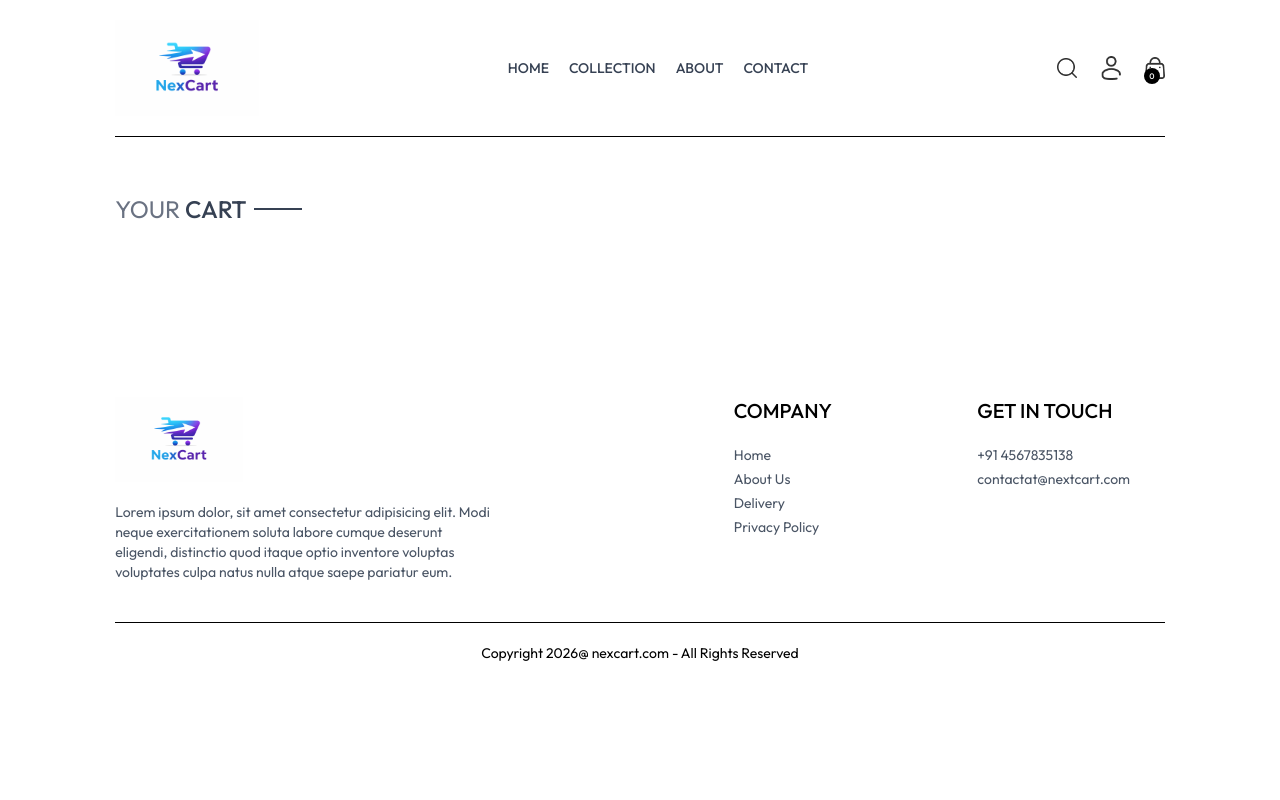
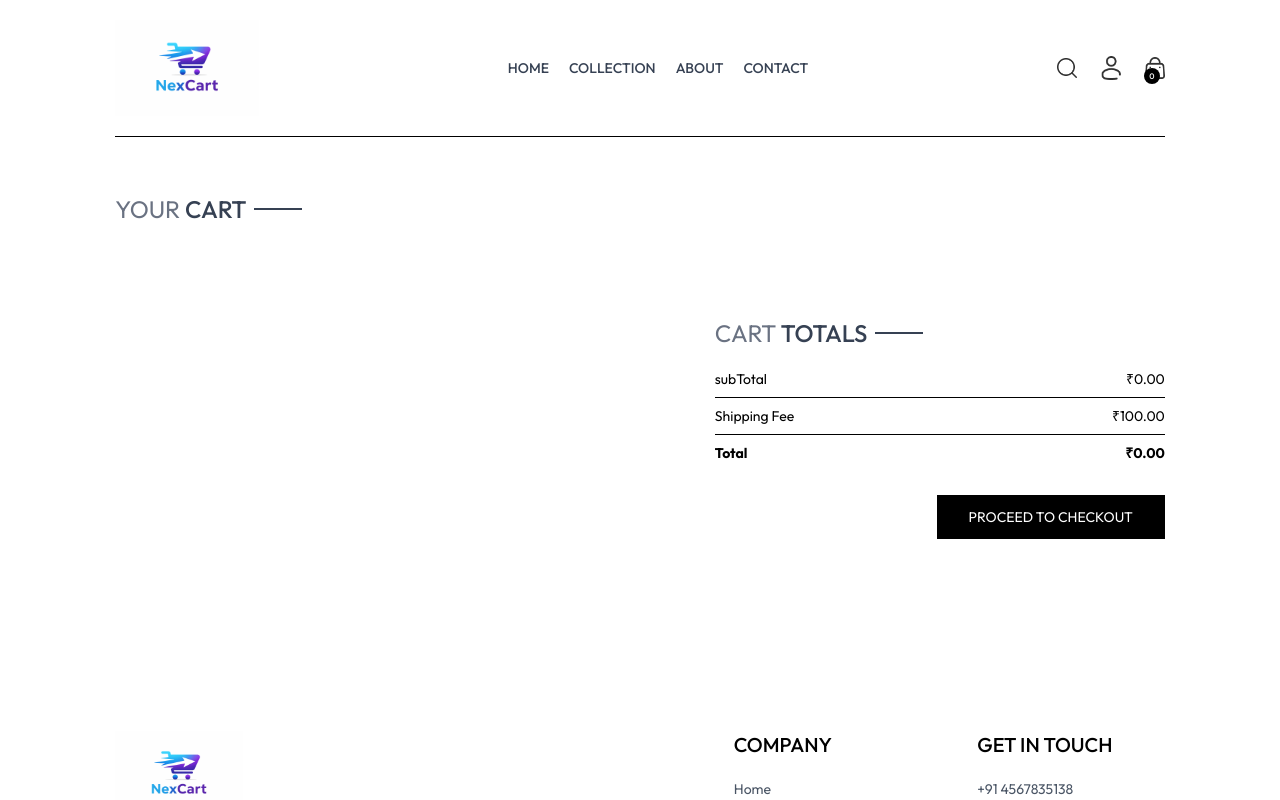
Before and after one commit to navneetturka/NexCart-eCommerce, a React (Vite) app: page /cart in a window 1280 px wide. Shown: the top 800 px of the page. Built offline with nearby package versions, Linux system fonts and the light colour scheme.

Commit message:
place order page added and checkout button added in cart page to navigate to place order page

```diff
--- a/src/components/CartTotal.jsx
+++ b/src/components/CartTotal.jsx
@@ -1,12 +1,32 @@
 import React, { useContext } from 'react'
 import { ShopContext } from '../context/ShopContext'
+import Title from './Title'
 
 const CartTotal = () => {
   const { currency, delivery_fee, getCartAmount } = useContext(ShopContext);
 
   return (
-    <div>
-      Cart Total Component
+    <div className='w-full'>
+      <div className='text-2xl'>
+        <Title text1={'CART'} text2={'TOTALS'}/>
+      </div>
+      <div className='flex flex-col gap-2 mt-2 text-sm'>
+        <div className='flex justify-between'>
+            <p>subTotal</p>
+            <p>{currency}{getCartAmount()}.00</p>
+        </div>
+        <hr/>
+        <div className='flex justify-between'>
+          <p>Shipping Fee</p>
+          <p>{currency}{delivery_fee}.00</p>
+        </div>
+        <hr/>
+        <div className='flex justify-between'>
+          <b>Total</b>
+          <b>{currency}{getCartAmount() === 0 ? 0 : getCartAmount() + delivery_fee}.00 </b>
+
+        </div>
+      </div>
     </div>
   )
 }
--- a/src/context/ShopContext.jsx
+++ b/src/context/ShopContext.jsx
@@ -1,6 +1,7 @@
 import { createContext, useEffect, useState } from "react"
 import { products } from "../assets/assets"
 import { toast } from "react-toastify";
+import { useNavigate } from "react-router-dom";
 export const ShopContext=createContext()
 
 const ShopContextProvider=(props)=>{
@@ -9,6 +10,7 @@
     const [search,setSearch]=useState('');
     const [showSearch,setShowSearch]=useState(false);
     const [cartItems,setCartItems]=useState({});
+    const navigate=useNavigate();
 
     const addToCart=async (itemId,size)=>{
 
@@ -73,7 +75,7 @@
     const value={
         products,currency,delivery_fee,
         search,setSearch,showSearch,setShowSearch,cartItems,addToCart,
-        getCartCount,updateQuantity,getCartAmount
+        getCartCount,updateQuantity,getCartAmount,navigate
     }
 
         return(
--- a/src/pages/Cart.jsx
+++ b/src/pages/Cart.jsx
@@ -2,9 +2,10 @@
 import { ShopContext } from '../context/ShopContext'
 import Title from '../components/Title'
 import { assets } from '../assets/assets'
+import CartTotal from '../components/CartTotal'
 
 const Cart = () => {
-  const {products, currency, cartItems,updateQuantity}=useContext(ShopContext);
+  const {products, currency, cartItems,updateQuantity,navigate}=useContext(ShopContext);
   const [cartData,setCartData]=useState([]);
 
   useEffect(()=>{
@@ -50,6 +51,14 @@
           })
         }
       </div>
+      <div className='flex justify-end my-20'>
+        <div className='w-full sm:w-[450px]'>
+          <CartTotal/>
+          <div className='w-full text-end'>
+            <button onClick={()=>navigate('/place-order')} className='bg-black text-white text-sm my-8 px-8 py-3 cursor-pointer'>PROCEED TO CHECKOUT</button>
+          </div>
+        </div>
+      </div>
       </div>
   )
 }
--- a/src/pages/PlaceOrder.jsx
+++ b/src/pages/PlaceOrder.jsx
@@ -1,8 +1,21 @@
 import React from 'react'
-
+import Title from '../components/Title'
 const PlaceOrder = () => {
   return (
-    <div></div>
+    <div className='flex flex-col sm:flex-row justify-between gap-4 pt-5 sm:pt-14 min-h-[80vh] border-t'>
+      {/*--- left side form ---*/}
+      <div className='flex flex-col gap-4 w-full sm:w-[480px]'>
+        <div className='text-xl sm:text-2xl my-3'>
+          <Title text1={'DELIVERY'} text2={'INFORMATION'}/>
+        </div>
+        <div className='flex gap-3'>
+          <input className='border border-gray-300 rounded py-1.5  px-3.5 w-full' type="text" placeholder='First name'/>
+          <input className='border border-gray-300 rounded py-1.5  px-3.5 w-full' type="text" placeholder='Last name'/>
+        </div>
+        <input className='border border-gray-300 rounded py-1.5  px-3.5 w-full' type="email" placeholder='Address'/>
+      </div>
+    </div>
+
   )
 }
 
```
